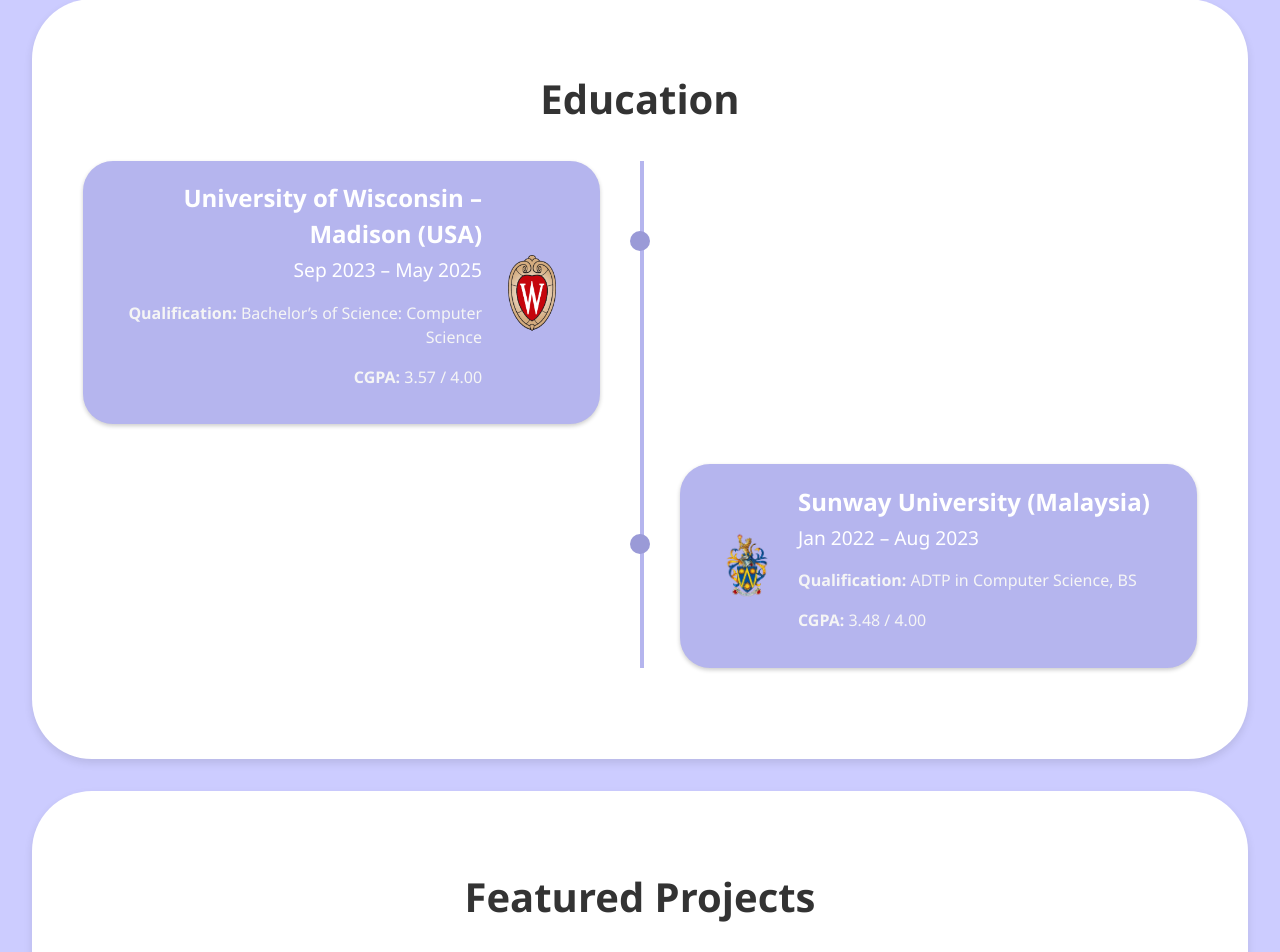
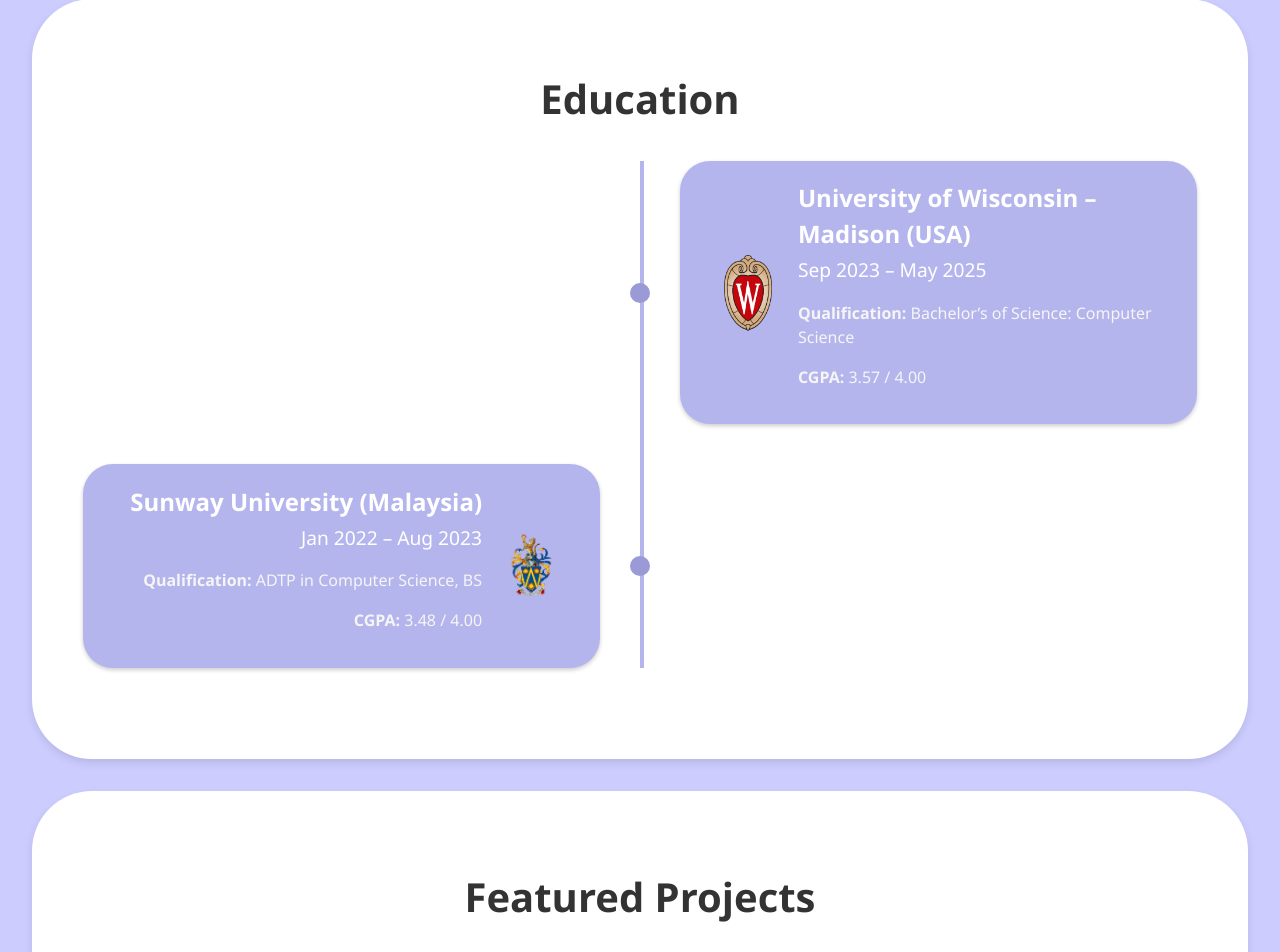
Before and after one commit to ikteng/ikteng.github.io, a React (Vite) app: page / in a window 1280 px wide. Shown: the part 1576-2528 px from the top of the page. Built offline with nearby package versions, Linux system fonts and the light colour scheme; some icons are missing; a web font is replaced by a local one.

Commit message:
fix issue with Education section

```diff
--- a/src/components/Education.jsx
+++ b/src/components/Education.jsx
@@ -10,11 +10,12 @@
     <div className="section">
       <h1>Education</h1>
       <div className="timeline">
+        <div className="timeline-line" />
 
         {/* UW-Madison */}
         <div className="timeline-item">
           <div className="timeline-dot" />
-          <div className="card timeline-content education-card">
+          <div className="card education-card">
             <img src={uwMadisonLogo} alt="UW-Madison Logo" className="education-logo" />
             <div className="education-info">
               <h2>University of Wisconsin – Madison (USA)</h2>
@@ -28,7 +29,7 @@
         {/* Sunway */}
         <div className="timeline-item">
           <div className="timeline-dot" />
-          <div className="card timeline-content education-card">
+          <div className="card education-card">
             <img src={sunwayLogo} alt="Sunway University Logo" className="education-logo" />
             <div className="education-info">
               <h2>Sunway University (Malaysia)</h2>
--- a/src/styles/Education.css
+++ b/src/styles/Education.css
@@ -2,44 +2,47 @@
 
 .timeline {
   position: relative;
-  margin-left: 30px;
-  padding-left: 20px;
-  border-left: 4px solid var(--primary-color);
+}
+
+.timeline-line {
+  position: absolute;
+  top: 0;
+  bottom: 0;
+  width: 4px;
+  background-color: var(--primary-color);
+  left: 20px;
+  z-index: 0;
+}
+
+.timeline-item {
+  position: relative;
+  padding-left: 60px;
+  margin-bottom: 5vh;
 }
 
 .timeline-dot {
+  position: absolute;
+  top: 50%;
+  left: 20px;
   width: 20px;
   height: 20px;
   background-color: var(--primary-color-darken);
   border-radius: 50%;
-  position: absolute;
-  left: -3.5vw;
-  top: 10vh;
+  transform: translate(-50%, -50%);
+  z-index: 2;
 }
 
-.timeline-item {
-  position: relative;
-  margin-bottom: 5vh;
-}
-
-.education-card{
-  background-color: var(--primary-color);
-  box-shadow: 0 2px 4px rgba(0, 0, 0, 0.2);
-}
-
-.education-card:hover{
-  background-color: var(--primary-color-darken);
-}
-
-.timeline-content {
+.education-card {
   display: flex;
   align-items: center;
   border-radius: var(--radius-medium);
   padding: 1.5vw;
+  background-color: var(--primary-color);
+  box-shadow: 0 2px 4px rgba(0, 0, 0, 0.2);
   transition: transform 0.3s ease, box-shadow 0.3s ease;
 }
 
-.timeline-content:hover {
+.teducation-card:hover {
   transform: translateX(1vw);
   box-shadow: 0 10px 20px rgba(0, 0, 0, 0.12);
 }
@@ -73,50 +76,33 @@
 }
 
 @media (min-width: 1024px) {
-  .timeline {
-    position: relative;
-    width: 100%;
-    margin: 0;
-    padding: 0;
-    border-left: none;
-  }
-
-  .timeline::before {
-    content: '';
-    position: absolute;
+  .timeline-line {
     left: 50%;
-    top: 0;
-    bottom: 0;
-    width: 4px;
-    background-color: var(--primary-color);
   }
 
   .timeline-dot {
-    position: absolute;
     left: 50%;
-    top: 10vh;
-    transform: translate(-50%, -50%);
-    z-index: 1;
   }
 
-  .timeline-content {
-    width: 43%;
-    position: relative;
-    z-index: 2;
-    margin: 0x 2vw;
+  .timeline-item {
+    padding: 0;
   }
 
-  .timeline-item:nth-child(odd) .timeline-content {
+  .education-card {
+    width: 43%;
+  }
+
+  .timeline-item:nth-child(odd) .education-card {
     margin-right: auto;
     text-align: right;
   }
 
-  .timeline-item:nth-child(even) .timeline-content {
+  .timeline-item:nth-child(even) .education-card {
     margin-left: auto;
     text-align: left;
   }
 
-  .timeline-item:nth-child(odd) .timeline-content:hover {
+  .timeline-item:nth-child(odd) .education-card:hover {
     transform: translateX(-1vw);
   }
 
```
